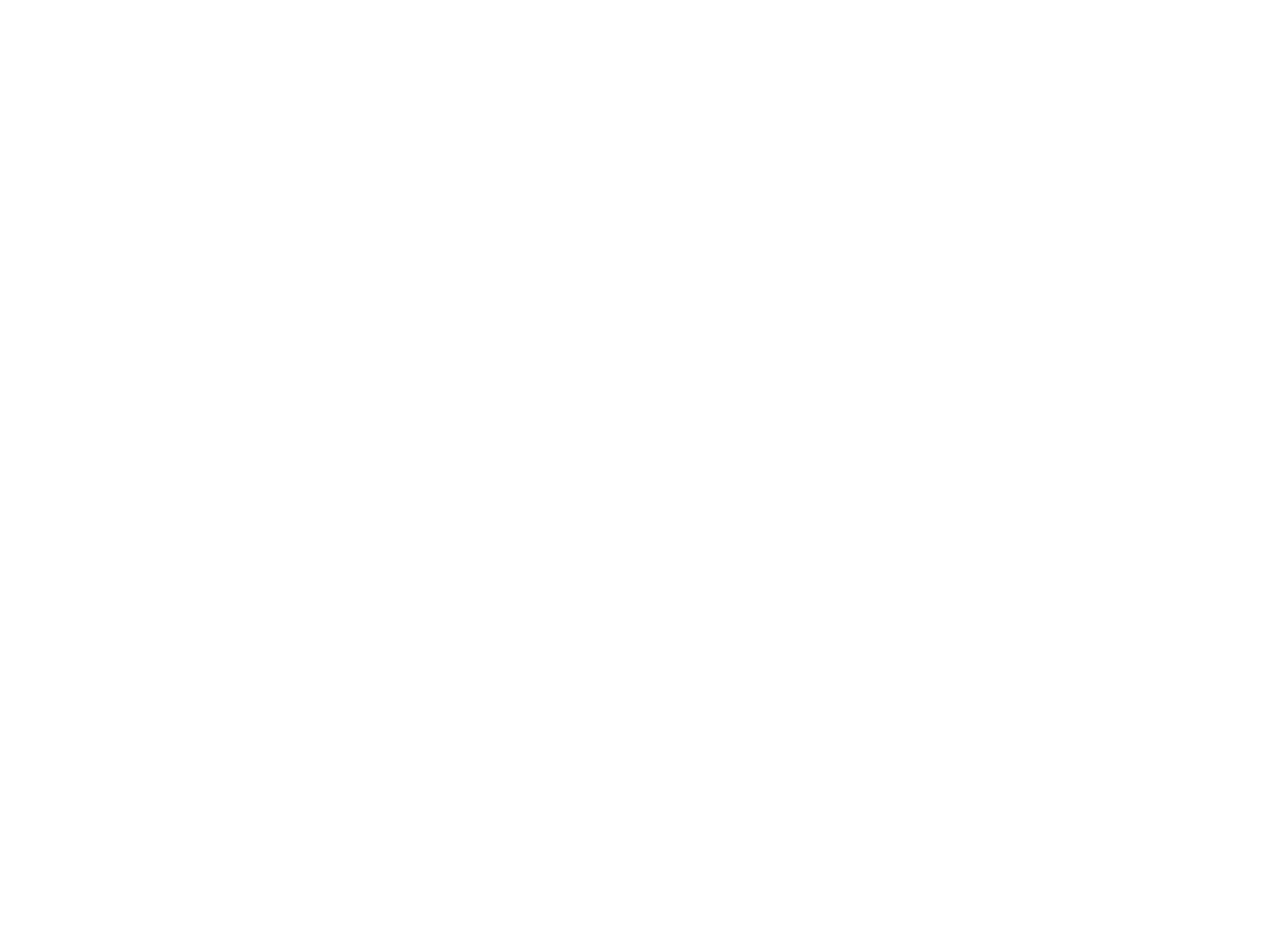
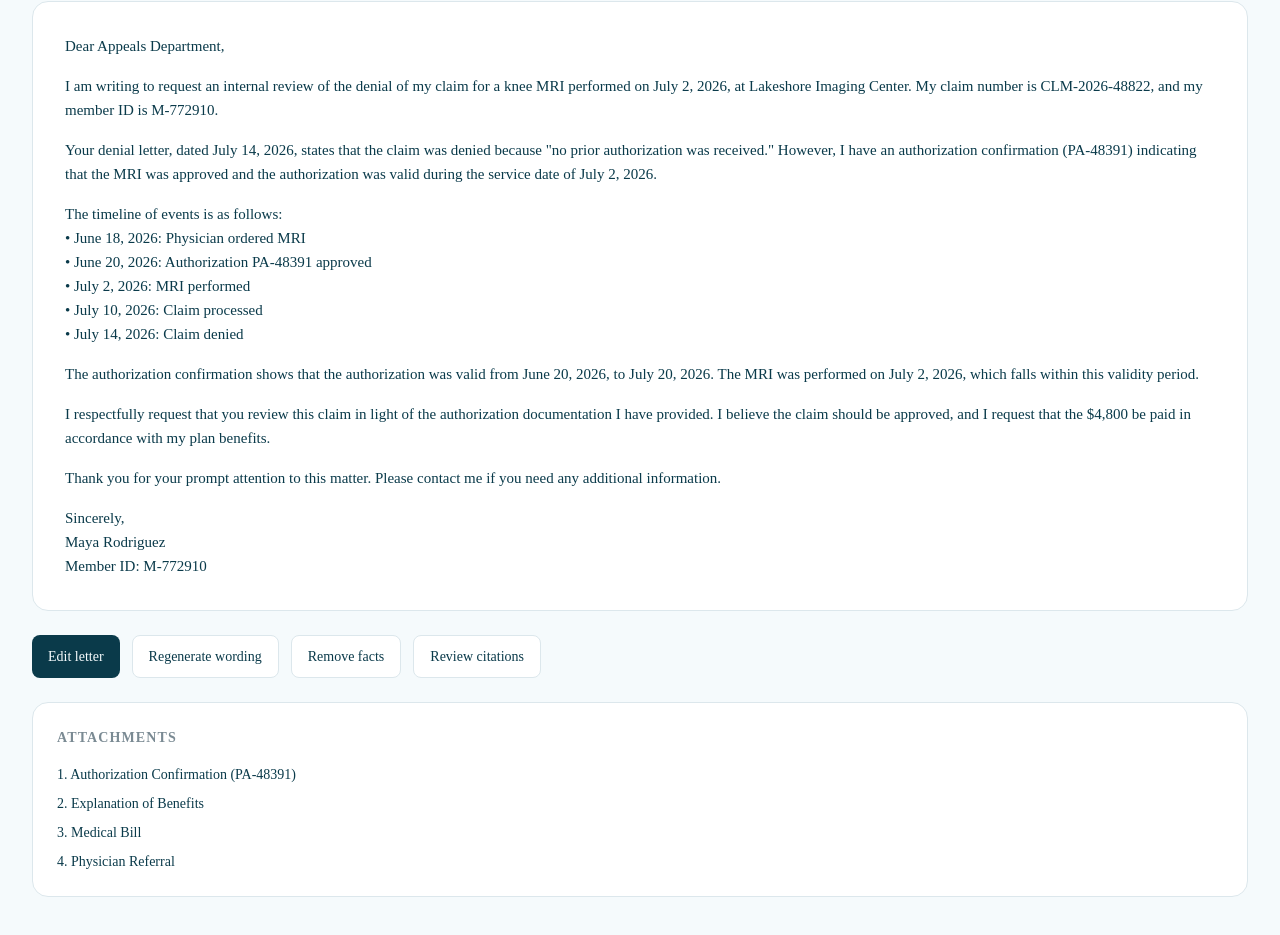
Before and after one commit to samjm2/claim-right, a Next.js app: page /case/1 in a window 1280 px wide. Shown: the part 2727-3662 px from the top of the page. Before the commit the page ends 2620 px from the top, so only its background shows below. Built offline with nearby package versions, Linux system fonts and the light colour scheme.

Commit message:
appeal review done all 5 screens are done

```diff
--- a/app/case/[id]/page.tsx
+++ b/app/case/[id]/page.tsx
@@ -224,6 +224,57 @@
               </div>
             </div>
           </div>
+
+          {/* appeal builder - the final output, user can edit before submitting */}
+          <div style={{marginTop:"48px"}}>
+            <h2 style={{fontSize:"32px",fontWeight:"300",letterSpacing:"-0.02em",color:"#0a3a4a",margin:"0 0 6px"}}>Appeal draft</h2>
+            <p style={{fontSize:"15px",color:"#40525c",margin:"0 0 32px"}}>Generated from verified facts only. Review, edit, and customize before sending.</p>
+
+            {/* the letter itself */}
+            <div style={{background:"#ffffff",border:"1px solid #dce7ec",borderRadius:"16px",padding:"32px",marginBottom:"24px"}}>
+              <p style={{fontSize:"15px",lineHeight:"1.6",color:"#0a3a4a",margin:"0 0 16px"}}>Dear Appeals Department,</p>
+
+              <p style={{fontSize:"15px",lineHeight:"1.6",color:"#0a3a4a",margin:"0 0 16px"}}>I am writing to request an internal review of the denial of my claim for a knee MRI performed on July 2, 2026, at Lakeshore Imaging Center. My claim number is CLM-2026-48822, and my member ID is M-772910.</p>
+
+              <p style={{fontSize:"15px",lineHeight:"1.6",color:"#0a3a4a",margin:"0 0 16px"}}>Your denial letter, dated July 14, 2026, states that the claim was denied because "no prior authorization was received." However, I have an authorization confirmation (PA-48391) indicating that the MRI was approved and the authorization was valid during the service date of July 2, 2026.</p>
+
+              <p style={{fontSize:"15px",lineHeight:"1.6",color:"#0a3a4a",margin:"0 0 16px"}}>The timeline of events is as follows:
+              <br/>• June 18, 2026: Physician ordered MRI
+              <br/>• June 20, 2026: Authorization PA-48391 approved
+              <br/>• July 2, 2026: MRI performed
+              <br/>• July 10, 2026: Claim processed
+              <br/>• July 14, 2026: Claim denied</p>
+
+              <p style={{fontSize:"15px",lineHeight:"1.6",color:"#0a3a4a",margin:"0 0 16px"}}>The authorization confirmation shows that the authorization was valid from June 20, 2026, to July 20, 2026. The MRI was performed on July 2, 2026, which falls within this validity period.</p>
+
+              <p style={{fontSize:"15px",lineHeight:"1.6",color:"#0a3a4a",margin:"0 0 16px"}}>I respectfully request that you review this claim in light of the authorization documentation I have provided. I believe the claim should be approved, and I request that the $4,800 be paid in accordance with my plan benefits.</p>
+
+              <p style={{fontSize:"15px",lineHeight:"1.6",color:"#0a3a4a",margin:"0 0 16px"}}>Thank you for your prompt attention to this matter. Please contact me if you need any additional information.</p>
+
+              <p style={{fontSize:"15px",lineHeight:"1.6",color:"#0a3a4a",margin:0}}>Sincerely,
+              <br/>Maya Rodriguez
+              <br/>Member ID: M-772910</p>
+            </div>
+
+            {/* edit actions */}
+            <div style={{display:"flex",gap:"12px",marginBottom:"24px"}}>
+              <button style={{padding:"10px 16px",background:"#0a3a4a",color:"#f5fafc",border:"none",borderRadius:"8px",fontSize:"14px",fontWeight:"500",cursor:"pointer"}}>Edit letter</button>
+              <button style={{padding:"10px 16px",background:"#ffffff",color:"#0a3a4a",border:"1px solid #dce7ec",borderRadius:"8px",fontSize:"14px",fontWeight:"500",cursor:"pointer"}}>Regenerate wording</button>
+              <button style={{padding:"10px 16px",background:"#ffffff",color:"#0a3a4a",border:"1px solid #dce7ec",borderRadius:"8px",fontSize:"14px",fontWeight:"500",cursor:"pointer"}}>Remove facts</button>
+              <button style={{padding:"10px 16px",background:"#ffffff",color:"#0a3a4a",border:"1px solid #dce7ec",borderRadius:"8px",fontSize:"14px",fontWeight:"500",cursor:"pointer"}}>Review citations</button>
+            </div>
+
+            {/* supporting docs section */}
+            <div style={{background:"#ffffff",border:"1px solid #dce7ec",borderRadius:"16px",padding:"24px"}}>
+              <h3 style={{fontSize:"14px",fontWeight:"600",letterSpacing:"0.08em",textTransform:"uppercase",color:"#7a8a93",margin:"0 0 16px"}}>Attachments</h3>
+              <div style={{display:"flex",flexDirection:"column",gap:"8px"}}>
+                <div style={{fontSize:"14px",color:"#0a3a4a"}}>1. Authorization Confirmation (PA-48391)</div>
+                <div style={{fontSize:"14px",color:"#0a3a4a"}}>2. Explanation of Benefits</div>
+                <div style={{fontSize:"14px",color:"#0a3a4a"}}>3. Medical Bill</div>
+                <div style={{fontSize:"14px",color:"#0a3a4a"}}>4. Physician Referral</div>
+              </div>
+            </div>
+          </div>
         </div>
       </main>
     </div>
```
